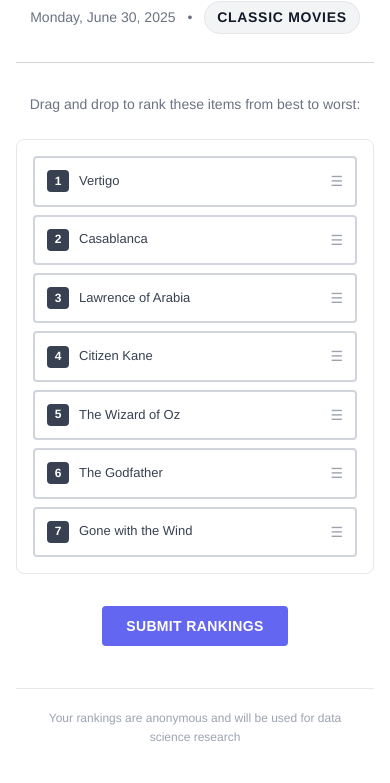
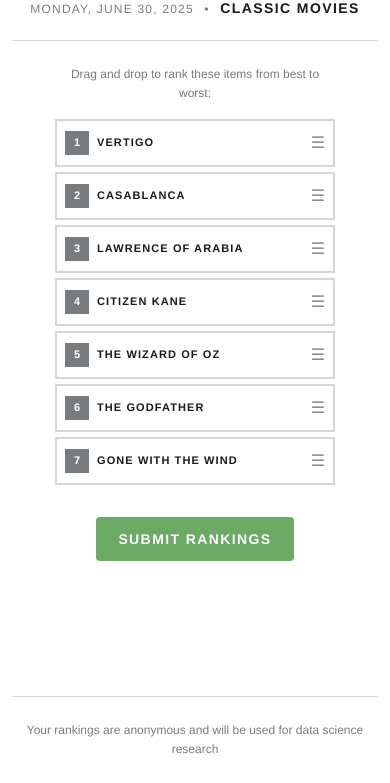
Before and after one commit to sutble/rankit, a plain HTML site: page index.html in a window 390 px wide. Shown: the part 61-844 px from the top of the page. Drawn offline with Linux system fonts and the light colour scheme.

Commit message:
styling good enough for now

```diff
--- a/styles.css
+++ b/styles.css
@@ -7,7 +7,7 @@
 body {
     font-family: 'Clear Sans', 'Helvetica Neue', Arial, sans-serif;
     background: #ffffff;
-    color: #374151;
+    color: #1a1a1b;
     line-height: 1.6;
     min-height: 100vh;
     display: flex;
@@ -17,7 +17,7 @@ body {
 .container {
     max-width: 500px;
     margin: 0 auto;
-    padding: 20px;
+    padding: 0 8px;
     width: 100%;
     flex: 1;
     display: flex;
@@ -26,196 +26,205 @@ body {
 
 header {
     text-align: center;
-    margin-bottom: 30px;
-    border-bottom: 1px solid #d1d5db;
-    padding-bottom: 20px;
+    padding: 16px 0;
+    border-bottom: 1px solid #d3d6da;
+    margin-bottom: 24px;
 }
 
 h1 {
     font-size: 2.25rem;
-    color: #374151;
-    margin-bottom: 8px;
+    color: #1a1a1b;
+    margin-bottom: 4px;
     font-weight: 700;
-    letter-spacing: -0.025em;
+    letter-spacing: 0.01em;
+    text-transform: uppercase;
 }
 
 .date-info {
-    font-size: 0.875rem;
-    color: #6b7280;
+    font-size: 0.75rem;
+    color: #787c7e;
     font-weight: 400;
-    margin-bottom: 8px;
+    margin-bottom: 4px;
+    text-transform: uppercase;
+    letter-spacing: 0.1em;
 }
 
 .separator {
-    margin: 0 8px;
+    margin: 0 6px;
 }
 
 #quiz-category {
-    font-weight: 600;
-    color: #111827;
+    font-weight: 700;
+    color: #1a1a1b;
     font-size: 0.875rem;
     text-transform: uppercase;
-    letter-spacing: 0.05em;
-    padding: 4px 12px;
-    background: #f3f4f6;
-    border-radius: 16px;
-    display: inline-block;
-    border: 1px solid #e5e7eb;
+    letter-spacing: 0.1em;
 }
 
 main {
     flex: 1;
+    display: flex;
+    flex-direction: column;
+    align-items: center;
 }
 
 .instructions {
     text-align: center;
-    margin-bottom: 24px;
+    margin-bottom: 16px;
     font-size: 0.875rem;
-    color: #6b7280;
+    color: #787c7e;
     font-weight: 400;
+    max-width: 350px;
 }
 
 #ranking-container {
-    background: #ffffff;
-    border-radius: 8px;
-    padding: 16px;
-    margin-bottom: 32px;
-    border: 1px solid #e5e7eb;
+    width: 100%;
+    max-width: 350px;
+    margin-bottom: 24px;
 }
 
 .sortable-list {
     list-style: none;
-    gap: 8px;
+    gap: 5px;
     display: flex;
     flex-direction: column;
 }
 
 .sortable-item {
     background: #ffffff;
-    border: 2px solid #d1d5db;
-    border-radius: 4px;
-    padding: 16px;
+    border: 2px solid #d3d6da;
+    border-radius: 0;
+    padding: 16px 12px;
     cursor: grab;
     display: flex;
     align-items: center;
-    transition: all 0.15s ease;
+    transition: all 0.1s ease;
     user-select: none;
-    color: #374151;
+    color: #1a1a1b;
     position: relative;
+    height: 58px;
 }
 
 .sortable-item:hover {
-    border-color: #9ca3af;
-    background: #f9fafb;
+    border-color: #878a8c;
 }
 
 .sortable-item.dragging {
-    opacity: 0.6;
+    opacity: 0.8;
     cursor: grabbing;
-    transform: rotate(2deg);
+    transform: scale(1.02);
     z-index: 1000;
-    box-shadow: 0 4px 12px rgba(0, 0, 0, 0.15);
+    box-shadow: 0 2px 8px rgba(0, 0, 0, 0.15);
+    border-color: #878a8c;
 }
 
 .sortable-item.drag-over {
-    border-color: #6366f1;
-    background: #eef2ff;
+    border-color: #6aaa64;
+    background: #f3f3f3;
 }
 
 .rank-number {
     display: inline-flex;
     align-items: center;
     justify-content: center;
-    width: 28px;
-    height: 28px;
-    background: #374151;
+    width: 32px;
+    height: 32px;
+    background: #787c7e;
     color: white;
-    border-radius: 4px;
+    border-radius: 0;
     margin-right: 12px;
-    font-weight: 600;
+    font-weight: 700;
     font-size: 0.875rem;
     flex-shrink: 0;
+    text-transform: uppercase;
 }
 
 .item-text {
     flex: 1;
     font-size: 0.875rem;
-    font-weight: 500;
-    color: #374151;
+    font-weight: 700;
+    color: #1a1a1b;
+    text-transform: uppercase;
+    letter-spacing: 0.1em;
 }
 
 .drag-handle {
-    color: #9ca3af;
+    color: #878a8c;
     margin-left: 12px;
-    font-size: 1rem;
-    transition: color 0.15s ease;
+    font-size: 1.2rem;
+    transition: color 0.1s ease;
     cursor: grab;
     flex-shrink: 0;
 }
 
 .sortable-item:hover .drag-handle {
-    color: #6b7280;
+    color: #1a1a1b;
 }
 
 .submit-section {
     text-align: center;
+    margin-top: 8px;
 }
 
 .submit-btn {
-    background: #6366f1;
+    background: #6aaa64;
     color: white;
     border: none;
-    padding: 12px 24px;
+    padding: 14px 22px;
     font-size: 0.875rem;
-    font-weight: 600;
+    font-weight: 700;
     border-radius: 4px;
     cursor: pointer;
-    transition: all 0.15s ease;
+    transition: background-color 0.1s ease;
     text-transform: uppercase;
-    letter-spacing: 0.025em;
+    letter-spacing: 0.1em;
+    font-family: inherit;
+    min-width: 120px;
 }
 
 .submit-btn:hover:not(:disabled) {
-    background: #4f46e5;
+    background: #5a9a54;
 }
 
 .submit-btn:active:not(:disabled) {
-    background: #4338ca;
-    transform: translateY(1px);
+    background: #4a8a44;
 }
 
 .submit-btn:disabled {
-    background: #9ca3af;
+    background: #787c7e;
     cursor: not-allowed;
 }
 
 .message {
     margin-top: 16px;
-    padding: 12px 16px;
+    padding: 16px;
     border-radius: 4px;
     font-size: 0.875rem;
     display: none;
-    font-weight: 500;
+    font-weight: 600;
+    text-align: center;
+    max-width: 350px;
+    border: 1px solid #d3d6da;
 }
 
 .message.success {
-    background: #dcfce7;
-    color: #166534;
-    border: 1px solid #bbf7d0;
+    background: #6aaa64;
+    color: white;
+    border-color: #6aaa64;
     display: block;
 }
 
 .message.error {
-    background: #fef2f2;
-    color: #dc2626;
-    border: 1px solid #fecaca;
+    background: #c9b458;
+    color: white;
+    border-color: #c9b458;
     display: block;
 }
 
 .message.info {
-    background: #eff6ff;
-    color: #2563eb;
-    border: 1px solid #bfdbfe;
+    background: #787c7e;
+    color: white;
+    border-color: #787c7e;
     display: block;
 }
 
@@ -225,13 +234,13 @@ main {
     left: 0;
     right: 0;
     bottom: 0;
-    background: rgba(255, 255, 255, 0.95);
+    background: rgba(255, 255, 255, 0.98);
     display: flex;
     flex-direction: column;
     align-items: center;
     justify-content: center;
     z-index: 1000;
-    color: #374151;
+    color: #1a1a1b;
 }
 
 .loading.hidden {
@@ -239,19 +248,21 @@ main {
 }
 
 .spinner {
-    width: 32px;
-    height: 32px;
-    border: 3px solid #e5e7eb;
-    border-top: 3px solid #6366f1;
+    width: 40px;
+    height: 40px;
+    border: 3px solid #d3d6da;
+    border-top: 3px solid #6aaa64;
     border-radius: 50%;
     animation: spin 1s linear infinite;
-    margin-bottom: 16px;
+    margin-bottom: 20px;
 }
 
 .loading p {
     font-size: 0.875rem;
-    font-weight: 500;
-    color: #6b7280;
+    font-weight: 600;
+    color: #787c7e;
+    text-transform: uppercase;
+    letter-spacing: 0.1em;
 }
 
 @keyframes spin {
@@ -261,34 +272,46 @@ main {
 
 footer {
     text-align: center;
-    padding: 20px;
-    color: #9ca3af;
+    padding: 24px 8px;
+    color: #787c7e;
     font-size: 0.75rem;
-    border-top: 1px solid #e5e7eb;
-    margin-top: 32px;
+    border-top: 1px solid #d3d6da;
+    margin-top: 24px;
+    font-weight: 400;
 }
 
 /* Mobile responsiveness */
 @media (max-width: 768px) {
     .container {
-        padding: 16px;
+        padding: 0 12px;
     }
 
     h1 {
         font-size: 1.875rem;
     }
 
+    #ranking-container {
+        max-width: 320px;
+    }
+
     .sortable-item {
-        padding: 14px;
+        padding: 14px 10px;
+        height: 52px;
     }
 
     .rank-number {
-        width: 24px;
-        height: 24px;
+        width: 28px;
+        height: 28px;
+        font-size: 0.75rem;
+        margin-right: 10px;
+    }
+
+    .item-text {
         font-size: 0.75rem;
     }
 
-    .item-text {
+    .instructions {
+        max-width: 300px;
         font-size: 0.8125rem;
     }
 }
@@ -298,22 +321,33 @@ footer {
         font-size: 1.5rem;
     }
 
+    #ranking-container {
+        max-width: 280px;
+    }
+
     .sortable-item {
-        padding: 12px;
+        padding: 12px 8px;
+        height: 48px;
     }
 
     .rank-number {
-        width: 22px;
-        height: 22px;
-        margin-right: 10px;
-        font-size: 0.75rem;
+        width: 24px;
+        height: 24px;
+        margin-right: 8px;
+        font-size: 0.6875rem;
     }
 
     .item-text {
-        font-size: 0.8125rem;
+        font-size: 0.6875rem;
     }
 
     .drag-handle {
-        font-size: 0.875rem;
+        font-size: 1rem;
+        margin-left: 8px;
+    }
+
+    .instructions {
+        max-width: 260px;
+        font-size: 0.75rem;
     }
 }
```
